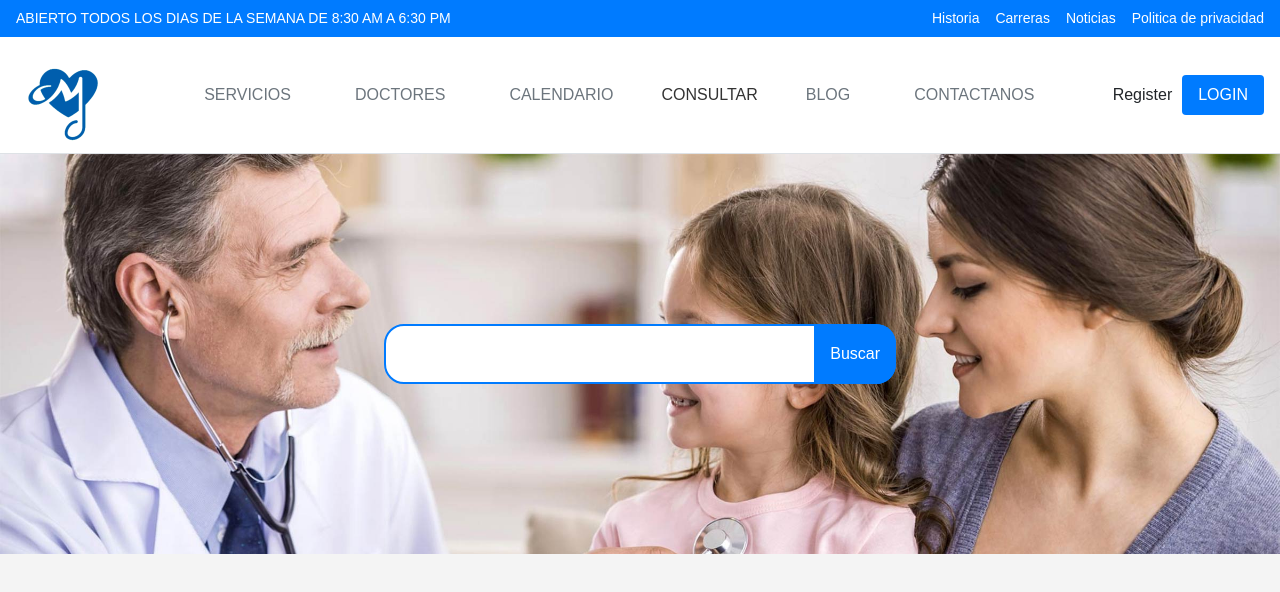
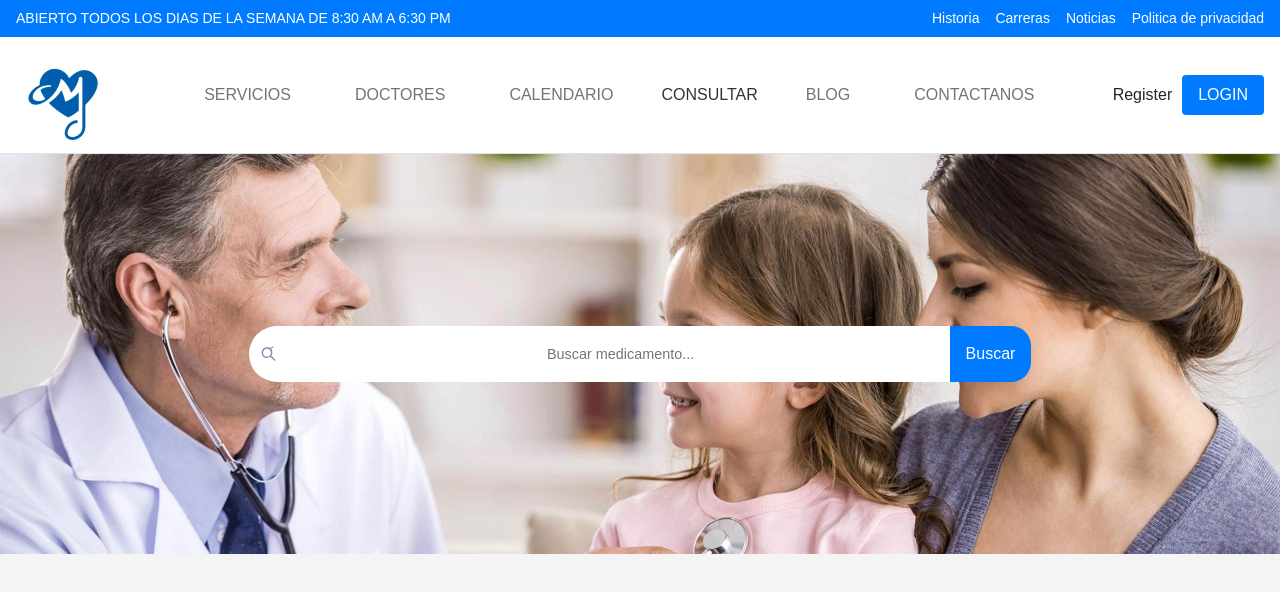
Before and after one commit to AlfredRosarioSNK/med-advice-2.0, a React (Vite) app: page /Medicamentos in a window 1280 px wide. Shown: the top 592 px of the page. Built offline with nearby package versions, Linux system fonts and the light colour scheme.

Commit message:
Mejoras-consultar

```diff
--- a/pages/medicamentos.tsx
+++ b/pages/medicamentos.tsx
@@ -66,23 +66,27 @@ const Medicamentos: React.FC = () => {
       return []; // Retorna un arreglo vacío en caso de error
     }
   };
-
   return (
     <div>
       <Header />
       <div className="search-container">
-      <div className="search-bar">
-        <form onSubmit={handleSubmit}>
-          <div className="input-container">
+        <form className="form" onSubmit={handleSubmit}>
+          <svg className="search-icon" xmlns="http://www.w3.org/2000/svg" viewBox="0 0 24 24">
+            <path d="M9 2C4.589 2 1 5.589 1 10s3.589 8 8 8c1.846 0 3.543-.633 4.906-1.688l.094-.094 6.281 6.282 1.438-1.438-6.282-6.281.094-.094C16.367 13.543 17 11.846 17 10s-.633-4.543-1.688-5.906l-.094-.094L18.719 1.72l-1.438-1.44-2.593 2.593-.094.094C13.543 2.633 11.846 2 10 2zm0 2c3.309 0 6 2.691 6 6s-2.691 6-6 6-6-2.691-6-6 2.691-6 6-6z" />
+          </svg>
           <input
+            className="input"
             type="text"
             value={terminoAbuscar}
             onChange={handleChange}
             placeholder="Buscar medicamento..."
           />
-            <span className="focus-border"></span>
-          </div>
-          <button type="submit">Buscar</button>
+          {terminoAbuscar && (
+            <button type="button" className="reset" onClick={() => setSearchTerm('')}>
+              &times;
+            </button>
+          )}
+          <button type="submit" className="search-btn">Buscar</button>
         </form>
       </div>
 
@@ -94,17 +98,17 @@ const Medicamentos: React.FC = () => {
               <p><strong>NDC:</strong> {result.openfda?.product_ndc?.join(', ') || 'N/A'}</p>
               <p><strong>Fabricante:</strong> {result.openfda?.manufacturer_name?.join(', ') || 'N/A'}</p>
               <p><strong>Sustancia Activa:</strong> {result.openfda?.substance_name?.join(', ') || 'N/A'}</p>
-                {/* Añade aquí más información del medicamento si es necesario */}
+              {/* Añade más información */}
             </div>
           ))
         ) : (
           <div>
-              <p>No se encontraron resultados o hubo un error.</p>
+            <p>No se encontraron resultados.</p>
           </div>
         )}
       </div>
     </div>
-    </div>
+
   );
 };
 
--- a/styles/Medicamentos-style.css
+++ b/styles/Medicamentos-style.css
@@ -53,102 +53,10 @@ body {
   min-height: 400px;
 }
 
-.search-bar {
-  width: 40%;
-  position: relative;
-  z-index: 2;
-}
-
-.search-bar .input-container {
-  position: relative;
-  display: flex;
-  align-items: center;
-  width: 100%;
-}
-
-.search-bar input {
-  width: calc(100% - 3rem);
-  padding: 1rem;
-  font-size: 1rem;
-  border: 2px solid #007bff;
-  border-radius: 20px 0 0 20px;
-  box-shadow: none;
-  background: #ffffff;
-  position: relative;
-}
-
-.search-bar input:focus {
-  outline: none;
-  border-color: #17a2b8;
-}
-
-.search-bar input::placeholder {
-  color: hsla(0, 0%, 100%, 0.6);
-}
-
-.search-bar span {
-  content: '';
-  display: block;
-  position: absolute;
-  bottom: 13px; /* Asegúrate de que esté justo debajo del texto */
-  left: 0;
-  right: 0;
-  margin-left: 18px;
-  margin-right: 100px;
-  height: 1px; /* Altura de la barra de animación */
-  background-color: #cacaca;
-  transform: scaleX(0);
-  transition: transform 0.5s ease-out;
-}
-
-.search-bar input:focus ~ span {
-  transform: scaleX(1);
-  transition: transform 0.5s ease-in;
-}
-
-.search-bar button {
-  position: absolute;
-  right: 0;
-  top: 0;
-  bottom: 0;
-  padding: 1rem;
-  background-color: #007bff;
-  color: white;
-  border: none;
-  border-radius: 0 20px 20px 0;
-  cursor: pointer;
-  overflow: hidden;
-  z-index: 1;
-}
-
-.search-bar button::before {
-  content: '';
-  position: absolute;
-  top: -4px;
-  right: -4px;
-  bottom: -4px;
-  left: -4px;
-  background-color: #007bff;
-  transition: transform 0.75s ease-in-out, opacity 0.75s ease-in-out;
-  transform: scale(1);
-  transform-origin: center;
-  opacity: 1;
-  z-index: -1;
-}
-
-.search-bar button:hover::before {
-  transform: scale(1.75);
-  opacity: 0;
-}
-
-.search-bar button:hover {
-  background-color: #003d82;
-}
-
 .search-results {
   display: none;
   position: absolute;
-  top: 100%;
+  top: 60%;
   left: 50%;
   transform: translateX(-50%);
   width: 40%;
@@ -173,18 +81,116 @@ body {
   margin: 0.5rem 0;
 }
 
-.search-result-item:first-child {
-  margin-top: 0;
+/* Estilos de la forma y entrada de búsqueda */
+.form {
+  --timing: 0.3s;
+  --width-of-input: 100%;
+  --height-of-input: 40px;
+  --border-height: 2px;
+  --input-bg: #fff;
+  --border-color: #2f2ee9;
+  --border-radius: 30px;
+  --after-border-radius: 0;
+  position: relative;
+  display: flex;
+  align-items: center;
+  padding-inline: 0.2em;
+  border-radius: var(--border-radius);
+  transition: border-radius 0.5s ease, box-shadow 0.3s ease;
+  background: var(--input-bg, #fff);
+  box-shadow: none;
+
 }
 
-.search-result-item:last-child {
-  margin-bottom: 0;
-  border-bottom: none;
+.input {
+  font-size: 0.9rem;
+  background-color: transparent;
+  width: calc(100% - 34px);
+  height: 100%;
+  padding: 1.4em;
+  border: none;
+  padding-left: 20.5em; /* Asegurarse de que hay suficiente espacio para el ícono de la lupa */
+  padding-right: 20.5em;
+  border: none;
+
+}
+.search-btn {
+  position: absolute;
+  right: 0;
+  top: 0;
+  bottom: 0;
+  padding: 1rem;
+  background-color: #007bff;
+  color: white;
+  border: none;
+  border-radius: 0 20px 20px 0;
+  cursor: pointer;
+  transition: background-color 0.3s ease;
+}
+
+.search-btn:hover {
+  background-color: #0056b3; /* Color más oscuro para el hover */
+}
+
+.reset {
+  position: absolute;
+  right: 4em; /* Ajustar según el tamaño de tu botón de búsqueda */
+  top: 50%;
+  transform: translateY(-50%);
+  cursor: pointer;
+  border: none;
+  background: none;
+  visibility: hidden; /* Oculta el botón por defecto */
+}
+.input:not(:placeholder-shown) + .reset {
+  visibility: visible;
+}
+.form:before {
+  content: '';
+  position: absolute;
+  bottom: 0;
+  left: 0;
+  right: 0;
+  height: var(--border-height);
+  background-color: var(--border-color);
+  transform: scaleX(0);
+  transition: transform var(--timing) ease;
+  z-index: 0; /* Asegúrate de que esté debajo de los elementos */
+}
+.form:focus-within {
+  border-radius: var(--after-border-radius);
+}
+.form:focus-within:before {
+  transform: scaleX(1);
+}
+
+.form button,
+.form svg {
+  z-index: 1;
+}
+
+.search-icon {
+  position: absolute;
+  left: 0.75em; /* Ajusta para alinear el ícono de la lupa */
+  top: 50%;
+  transform: translateY(-50%);
+  width: 1em;
+  height: 1em;
+  fill: #8b8ba7; /* Color del ícono */
+}
+
+.form svg.search-icon {
+  position: absolute;
+  left: 12px; /* Ajustar según el padding de tu input */
+  top: 50%;
+  transform: translateY(-50%);
+  width: 1em; /* Ajusta según prefieras */
+  height: 1em;
 }
 
   @media (max-width: 768px) {
-  .search-bar {
-    width: 80%;
+    .search-container {
+    padding: 1rem;
     }
 
     .search-results {
```
Lines whose indentation alone changed are shown as unchanged.
